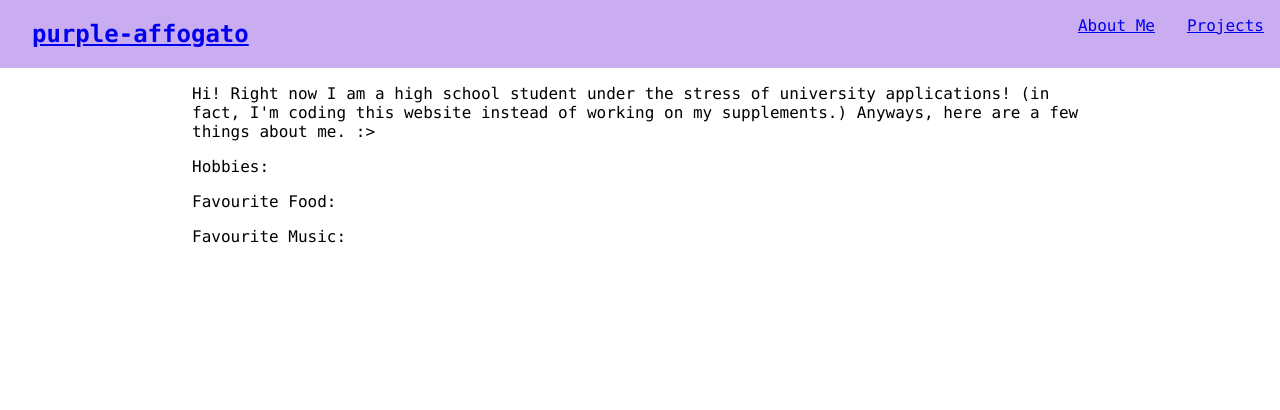
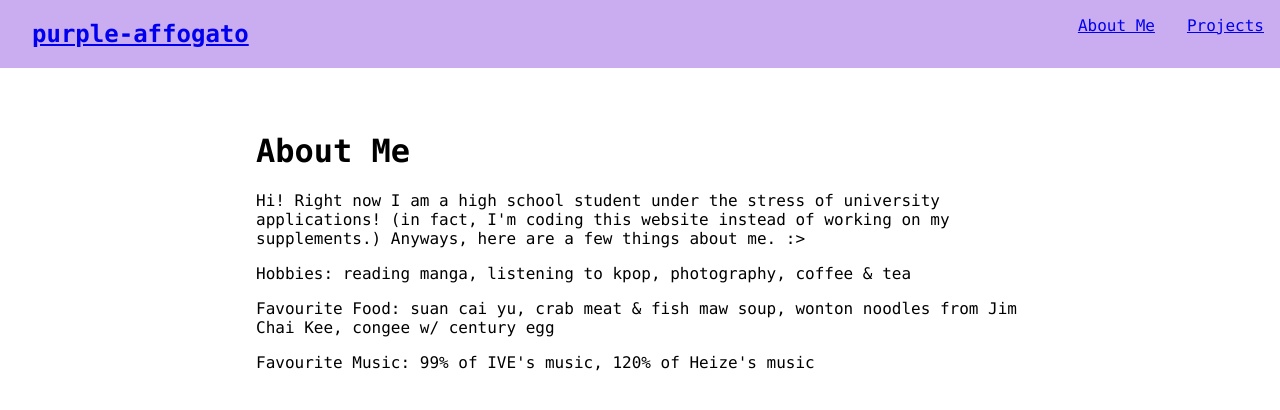
Before and after one commit to purple-affogato/purple-affogato.github.io, a React (Create React App) app: page /about-me in a window 1280 px wide. Shown: the top 410 px of the page. Built offline with nearby package versions, Linux system fonts and the light colour scheme.

Commit message:
fixed overflow on stylesheet, added actual content to pages (except the projects list haha)

```diff
--- a/src/AboutMe.js
+++ b/src/AboutMe.js
@@ -3,10 +3,11 @@ import './styles.css';
 function AboutMe (){
     return (
         <div>
+            <h1>About Me</h1>
             <p>Hi! Right now I am a high school student under the stress of university applications! (in fact, I'm coding this website instead of working on my supplements.) Anyways, here are a few things about me. :&gt;</p>
-            <p>Hobbies:</p>
-            <p>Favourite Food:</p>
-            <p>Favourite Music:</p>
+            <p>Hobbies: reading manga, listening to kpop, photography, coffee & tea</p>
+            <p>Favourite Food: suan cai yu, crab meat & fish maw soup, wonton noodles from Jim Chai Kee, congee w/ century egg</p>
+            <p>Favourite Music: 99% of IVE's music, 120% of Heize's music</p>
         </div>
     )
 }
--- a/src/Homepage.js
+++ b/src/Homepage.js
@@ -1,11 +1,14 @@
 import React from "react";
+import { Link } from 'react-router-dom';
 
 function Homepage() {
   return (
     <div>
-      <p>Nice to meet u :)</p>
-      <p>You probably know me as purple-affogato (or other names irl!), but that's what I go by for CS and developer-related stuff. </p>
-      <p>While you're here though, check out my projects and learn more about me. :D</p>
+        <h1>Nice to meet u :)</h1>
+        <p>You probably know me as purple-affogato (or other names irl!), but that's what I go by for CS and developer-related stuff. </p>
+        <p>While you're here though, check out my projects and learn more about me. :D</p>
+        <Link to="https://github.com/purple-affogato" className="link">My GitHub</Link>
+        <Link to="https://purple-affogato.itch.io/" className="link">My Itch.io Profile</Link>
     </div>
 );
 }
--- a/src/Projects.js
+++ b/src/Projects.js
@@ -1,6 +1,7 @@
 function ProjectList() {
     return(
         <div>
+            <h1>Projects</h1>
             <p>i will soon list my projects here :)</p>
         </div>
     );
--- a/src/styles.css
+++ b/src/styles.css
@@ -9,9 +9,13 @@
 }
 
 p {
-  margin-inline: 12em;
   font-family: Consolas;
   font-size: medium;
+}
+
+h1 {
+  font-family: Consolas;
+  margin-top: 2em;
 }
 
 .HeaderItem {
@@ -50,6 +54,12 @@ p {
 
 .siteBody {
   display: block;
-  overflow: auto;
+  overflow: hidden;
   height: auto;
+  margin-inline: 20%;
 }
+
+.link {
+  font-family: Consolas;
+  display: block;
+}
```
